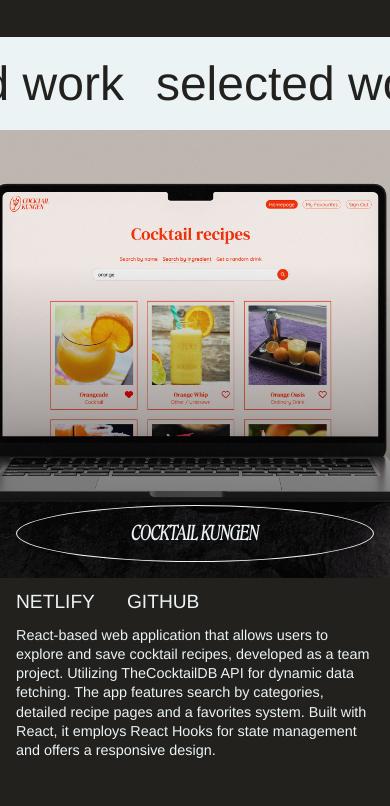
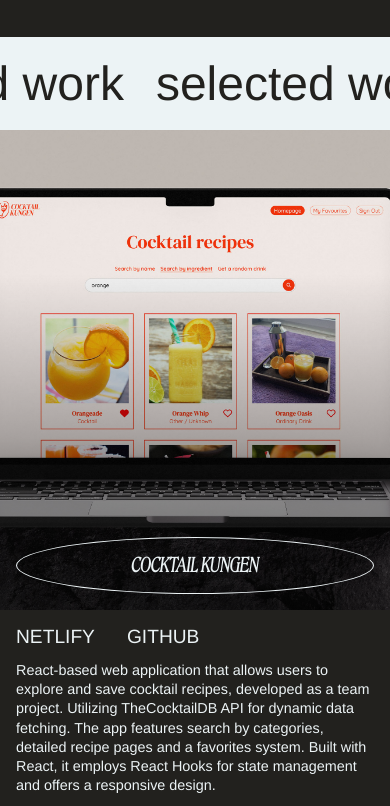
Before and after one commit to azilinskaite/Portfolio_2025, a React (Create React App) app: page / in a window 390 px wide. Shown: the part 900-1706 px from the top of the page. Built offline with nearby package versions, Linux system fonts and the light colour scheme.

Commit message:
Fix: responsiveness

```diff
--- a/src/Components/FooterComponent/FooterStyles.css
+++ b/src/Components/FooterComponent/FooterStyles.css
@@ -15,7 +15,7 @@ footer {
   }
   .contact-links {
     display: flex;
-    gap: 2rem;
+    justify-content: space-between;
     a {
       text-decoration: none;
       color: inherit;
@@ -42,16 +42,15 @@ footer {
 
 @media (max-width: 768px) {
   footer .contact-links {
-    display: flex;
-    justify-content: center;
+    flex-direction: column;
+    text-align: center;
+    gap: 0.8rem;
   }
 }
 
 @media (max-width: 480px) {
   footer {
     .contact-links {
-      flex-direction: column;
-      text-align: center;
       a {
         font-size: 1.2rem;
       }
--- a/src/Components/ProjectComponent/Project.css
+++ b/src/Components/ProjectComponent/Project.css
@@ -104,8 +104,8 @@
 @media (max-width: 480px) {
   .project {
     .project-display {
-      height: 28rem;
-      background-size: auto 30rem;
+      height: 30rem;
+      background-size: auto 32rem;
       display: flex;
       justify-content: center;
       .project-name-box {
@@ -119,7 +119,7 @@
     .project-details {
       display: flex;
       flex-direction: column;
-      padding: 0.8rem 1rem 2rem;
+      padding: 1rem 1rem 2rem;
       gap: 0.8rem;
       span {
         font-size: 1.5rem;
```
